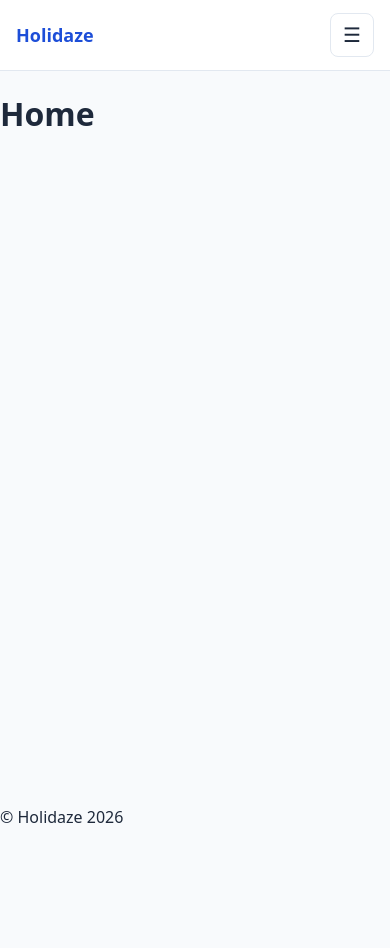
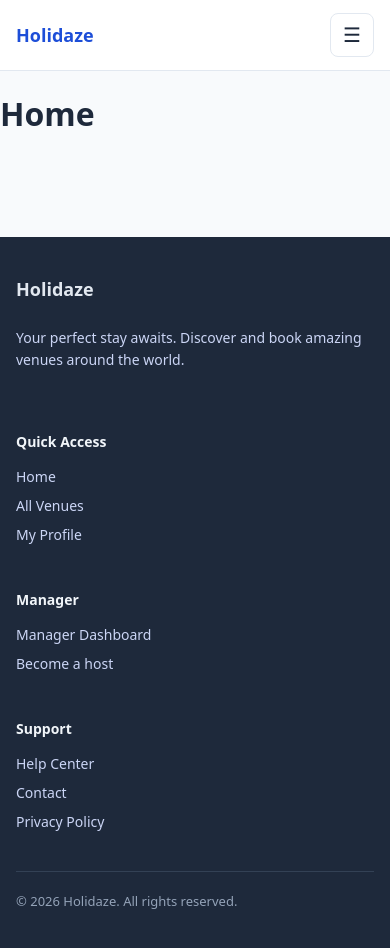
Before and after one commit to SanderNilsen/project-exam-2-holidaze, a React (Create React App) app: page / in a window 390 px wide. Before the commit the page ends 844 px from the top, so only its background shows below. Built offline with nearby package versions, Linux system fonts and the light colour scheme.

Commit message:
Add styled site footer component
Replace the minimal footer with a new Footer component using styled-components. Implements a responsive layout (brand area plus three link columns), uses react-router Link for navigation, adds hover styles, and outputs the current year dynamically.

```diff
--- a/src/components/layout/Footer.jsx
+++ b/src/components/layout/Footer.jsx
@@ -1,7 +1,110 @@
+import styled from "styled-components";
+import { Link } from "react-router-dom";
+
+const Wrapper = styled.footer`
+  background: #1e293b;
+  color: #e2e8f0;
+  margin-top: 80px;
+`;
+
+const Container = styled.div`
+  max-width: 1100px;
+  margin: 0 auto;
+  padding: 40px 16px;
+`;
+
+const Top = styled.div`
+  display: grid;
+  gap: 32px;
+
+  @media (min-width: 768px) {
+    grid-template-columns: 1.5fr 1fr 1fr 1fr;
+  }
+`;
+
+const Brand = styled.div`
+  display: grid;
+  gap: 12px;
+`;
+
+const Logo = styled.h2`
+  font-size: 18px;
+  margin: 0;
+`;
+
+const Description = styled.p`
+  font-size: 14px;
+  color: #cbd5f5;
+  line-height: 1.6;
+`;
+
+const Column = styled.div`
+  display: grid;
+  gap: 10px;
+`;
+
+const ColumnTitle = styled.h3`
+  font-size: 14px;
+  margin-bottom: 6px;
+  color: #f1f5f9;
+`;
+
+const FooterLink = styled(Link)`
+  font-size: 14px;
+  color: #cbd5f5;
+  text-decoration: none;
+
+  &:hover {
+    color: #ffffff;
+  }
+`;
+
+const Bottom = styled.div`
+  margin-top: 40px;
+  padding-top: 20px;
+  border-top: 1px solid #334155;
+  font-size: 13px;
+  color: #94a3b8;
+`;
+
 export default function Footer() {
   return (
-    <footer>
-      <p>© Holidaze 2026</p>
-    </footer>
+    <Wrapper>
+      <Container>
+        <Top>
+          <Brand>
+            <Logo>Holidaze</Logo>
+            <Description>
+              Your perfect stay awaits. Discover and book amazing venues
+              around the world.
+            </Description>
+          </Brand>
+
+          <Column>
+            <ColumnTitle>Quick Access</ColumnTitle>
+            <FooterLink to="/">Home</FooterLink>
+            <FooterLink to="/venues">All Venues</FooterLink>
+            <FooterLink to="/profile">My Profile</FooterLink>
+          </Column>
+
+          <Column>
+            <ColumnTitle>Manager</ColumnTitle>
+            <FooterLink to="/dashboard">Manager Dashboard</FooterLink>
+            <FooterLink to="/register">Become a host</FooterLink>
+          </Column>
+
+          <Column>
+            <ColumnTitle>Support</ColumnTitle>
+            <FooterLink to="/help">Help Center</FooterLink>
+            <FooterLink to="/contact">Contact</FooterLink>
+            <FooterLink to="/privacy">Privacy Policy</FooterLink>
+          </Column>
+        </Top>
+
+        <Bottom>
+          © {new Date().getFullYear()} Holidaze. All rights reserved.
+        </Bottom>
+      </Container>
+    </Wrapper>
   );
 }
```
